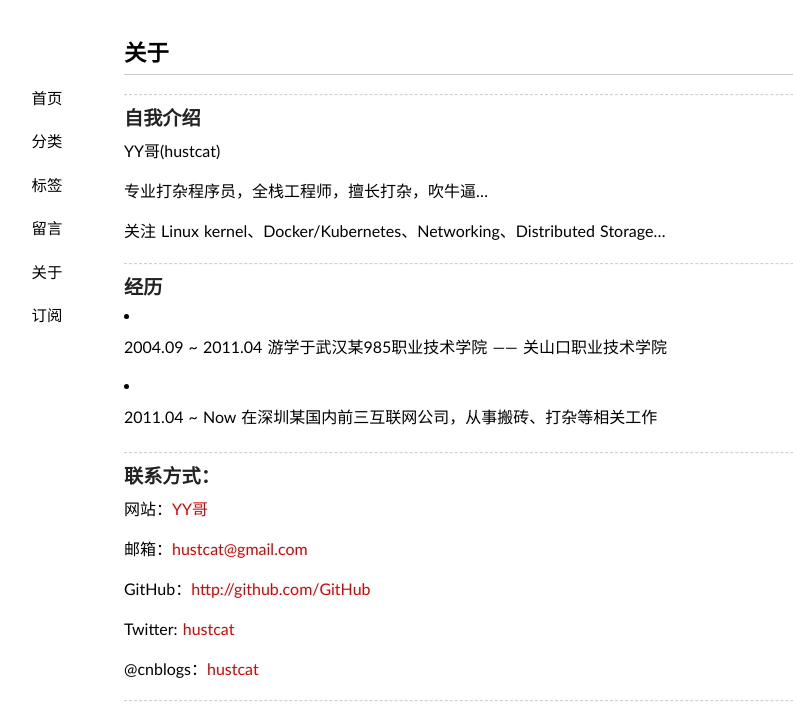
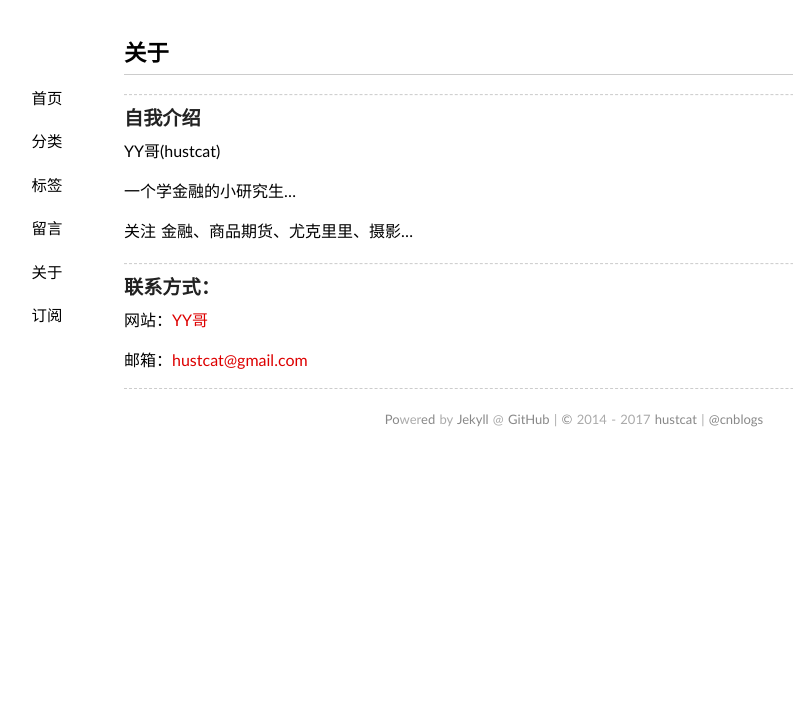
Before and after one commit to Juzzzzzz/Juzzzzzz.github.io, a Jekyll site: the page built from about/index.md, in a window 1280 px wide. Shown: the top 705 px of the page, without its empty margins (66-859 px from the left). Built offline with Jekyll 4.4.1, drawn with Linux system fonts in a browser that asks for light colours; some web fonts are replaced; comment, search, counter and statistics services are not loaded; grey boxes are pictures that could not be loaded.

Commit message:
About me

```diff
--- a/about/index.md
+++ b/about/index.md
@@ -9,17 +9,10 @@ comments: no
 
 {{ site.about }}
 
-专业打杂程序员，全栈工程师，擅长打杂，吹牛逼...
+一个学金融的小研究生...
 
-关注 Linux kernel、Docker/Kubernetes、Networking、Distributed Storage...
+关注 金融、商品期货、尤克里里、摄影...
 
-
----
-### 经历
-
-* 2004.09 ~ 2011.04 游学于武汉某985职业技术学院 —— 关山口职业技术学院
-
-* 2011.04 ~ Now     在深圳某国内前三互联网公司，从事搬砖、打杂等相关工作
 
 
 ----
@@ -32,15 +25,3 @@ comments: no
 网站：[{{ site.name }}]({{ site.url }})
 
 邮箱：[{{ site.email }}](mailto:{{ site.email }})
-
-GitHub：[http://github.com/{{ site.github }}](http://github.com/{{ site.github }})
-
-Twitter: [hustcat](https://twitter.com/hustcat)
-
-@cnblogs：[hustcat](http://hustcat.cnblogs.com)
-
-----
-
-[![新浪微博](http://service.t.sina.com.cn/widget/qmd/1831504255/02345c5a/1.png)](http://weibo.com/u/1831504255?s=6uyXnP)
-
-----
```
